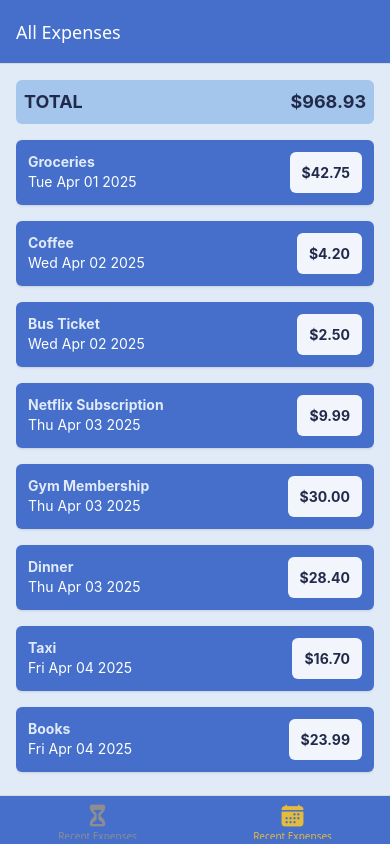
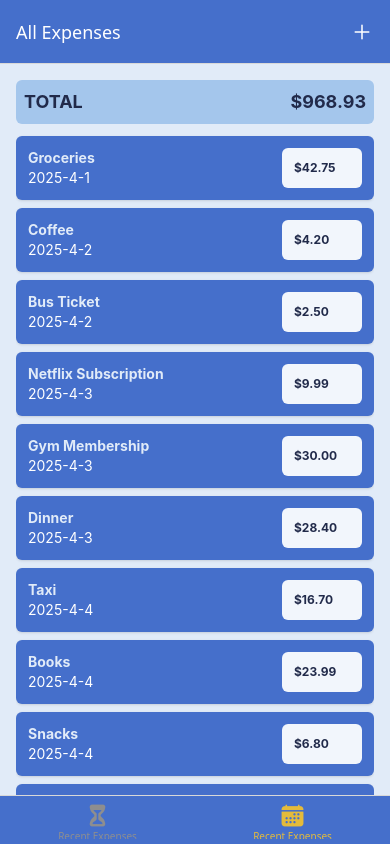
Before and after one commit to tarikCekirge/expense-tracker, a React Native app: screen /AllExpenses in a window 390 px wide. Built offline with nearby package versions, Linux system fonts and the light colour scheme.

Commit message:
Navigating Programmatically Between Screens

```diff
--- a/App.tsx
+++ b/App.tsx
@@ -8,13 +8,14 @@ import RecentExpenses from 'screens/RecentExpenses';
 import ManageExpense from 'screens/ManageExpense';
 import { GlobalStyles } from 'constants/styles';
 import { Ionicons } from '@expo/vector-icons'
+import IconButton from 'components/UI/IconButton';
 
 const Stack = createNativeStackNavigator();
 const BottomTabs = createBottomTabNavigator();
 
 function ExpensesOverview() {
   return (
-    <BottomTabs.Navigator screenOptions={{
+    <BottomTabs.Navigator screenOptions={({ navigation }) => ({
       headerStyle: {
         backgroundColor: GlobalStyles.colors.primary[600],
       },
@@ -22,8 +23,9 @@ function ExpensesOverview() {
       tabBarStyle: {
         backgroundColor: GlobalStyles.colors.primary[600],
       },
-      tabBarActiveTintColor: GlobalStyles.colors.accent[400]
-    }} >
+      tabBarActiveTintColor: GlobalStyles.colors.accent[400],
+      headerRight: ({ tintColor }) => <IconButton name='add' size={24} color={tintColor} onPress={() => { navigation.navigate('ManageExpense') }} />
+    })} >
       <BottomTabs.Screen
         name="RecentExpenses"
         component={RecentExpenses}
--- a/components/ExpensesOutput/ExpenseItem.tsx
+++ b/components/ExpensesOutput/ExpenseItem.tsx
@@ -1,4 +1,9 @@
-import { Pressable, Text, View } from 'react-native'
+import { useNavigation } from '@react-navigation/native'
+import { Pressable, Text, View, StyleSheet } from 'react-native'
+import { getFormattedDate } from 'util/date'
+import { NativeStackNavigationProp } from '@react-navigation/native-stack'
+import { RootStackParamList } from 'types/navigationTypes'
+
 
 type Props = {
     id?: string
@@ -7,16 +12,24 @@ type Props = {
     date: Date
 }
 
+type NavigationProps = NativeStackNavigationProp<RootStackParamList, 'ManageExpense'>
+
 const ExpenseItem = ({ description, amount, date }: Props) => {
+    const navigation = useNavigation<NavigationProps>()
+
+    const expensePressHandler = () => {
+        navigation.navigate('ManageExpense')
+    }
+
     return (
-        <Pressable>
-            <View className='p-3 my-2 bg-primary-600 flex flex-row justify-between rounded-md elevation shadow'>
+        <Pressable onPress={expensePressHandler} style={({ pressed }) => pressed && styles.pressed} android_ripple={{ color: '#ccc' }}>
+            <View className="p-3 my-1 bg-primary-600 flex flex-row justify-between items-center rounded-md elevation shadow h-16">
                 <View>
-                    <Text className='text-primary-100 text-sm font-bold'>{description}</Text>
-                    <Text className='text-white text-sm'>{date.toDateString()}</Text>
+                    <Text className="text-primary-100 text-sm font-bold">{description}</Text>
+                    <Text className="text-white text-sm">{getFormattedDate(date)}</Text>
                 </View>
                 <View>
-                    <Text className='bg-primary-50 p-3 rounded-md flex items-center font-bold text-primary-950'>
+                    <Text className="bg-primary-50 p-3 text-xs min-w-20 text-center rounded-md flex items-center font-bold text-primary-950">
                         ${amount.toFixed(2)}
                     </Text>
                 </View>
@@ -26,3 +39,9 @@ const ExpenseItem = ({ description, amount, date }: Props) => {
 }
 
 export default ExpenseItem
+
+const styles = StyleSheet.create({
+    pressed: {
+        opacity: 0.75
+    }
+})
--- a/components/ExpensesOutput/ExpensesOutput.tsx
+++ b/components/ExpensesOutput/ExpensesOutput.tsx
@@ -13,7 +13,7 @@ type Props = {
 
 const ExpensesOutput = ({ expensesPeriod }: Props) => {
     return (
-        <View className='p-4 bg-primary-100 flex-1'>
+        <View className='p-4 pb-0 bg-primary-100 flex-1'>
             <ExpensesSummary expenses={DUMMY_EXPENSES} periodName={expensesPeriod} />
             <ExpensesList expenses={DUMMY_EXPENSES} />
         </View>
--- /dev/null
+++ b/components/UI/IconButton.tsx
@@ -0,0 +1,28 @@
+import { Pressable, StyleSheet, View } from 'react-native'
+import { Ionicons } from '@expo/vector-icons'
+import type { GestureResponderEvent } from 'react-native'
+
+type IconButtonProps = {
+    name: keyof typeof Ionicons.glyphMap
+    size: number
+    color: string | undefined
+    onPress: (event: GestureResponderEvent) => void
+}
+
+const IconButton = ({ name, size, color, onPress }: IconButtonProps) => {
+    return (
+        <Pressable onPress={onPress} style={({ pressed }) => pressed && styles.pressed}>
+            <View className='rounded-md p-2 m-2'>
+                <Ionicons name={name} size={size} color={color} />
+            </View>
+        </Pressable>
+    )
+}
+
+export default IconButton
+
+const styles = StyleSheet.create({
+    pressed: {
+        opacity: 0.75
+    }
+})
--- a/package.json
+++ b/package.json
@@ -14,6 +14,7 @@
     "@react-navigation/bottom-tabs": "^7.3.10",
     "@react-navigation/native": "^7.1.6",
     "@react-navigation/native-stack": "^7.3.10",
+    "@types/react-navigation": "^3.0.8",
     "expo": "^52.0.44",
     "expo-status-bar": "~2.0.1",
     "nativewind": "latest",
--- /dev/null
+++ b/types/navigationTypes.ts
@@ -0,0 +1,5 @@
+export type RootStackParamList = {
+  AllExpenses: undefined;
+  //   ManageExpense: { expenseId: string };
+  ManageExpense: undefined;
+};
--- /dev/null
+++ b/util/date.ts
@@ -0,0 +1,3 @@
+export const getFormattedDate = (date: Date) => {
+  return `${date.getFullYear()}-${date.getMonth() + 1}-${date.getDate()}`;
+};
```
Also changed, not shown: 1 other file (tests, documents, lock files or other folders).
